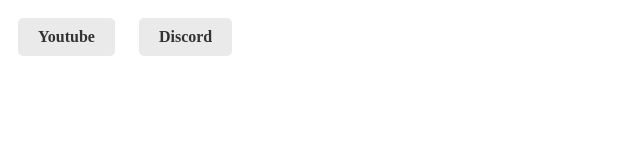
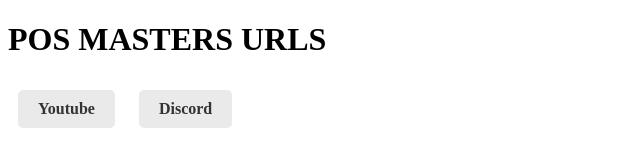
Before and after one commit to JaJa99335/POS-Masters-Website, a plain HTML site: page index.html in a window 1280 px wide. Shown: the whole page, without its empty margins (0-640 px from the left). Drawn offline with Linux system fonts and the light colour scheme.

Commit message:
Update index.html

```diff
--- a/index.html
+++ b/index.html
@@ -19,6 +19,8 @@
   </style>
 </head>
 <body>
+  <h1>POS MASTERS URLS</h1>
+
   <div class="button">
     <a href="https://www.youtube.com/@POS-Masters">Youtube</a>
   </div>
```
